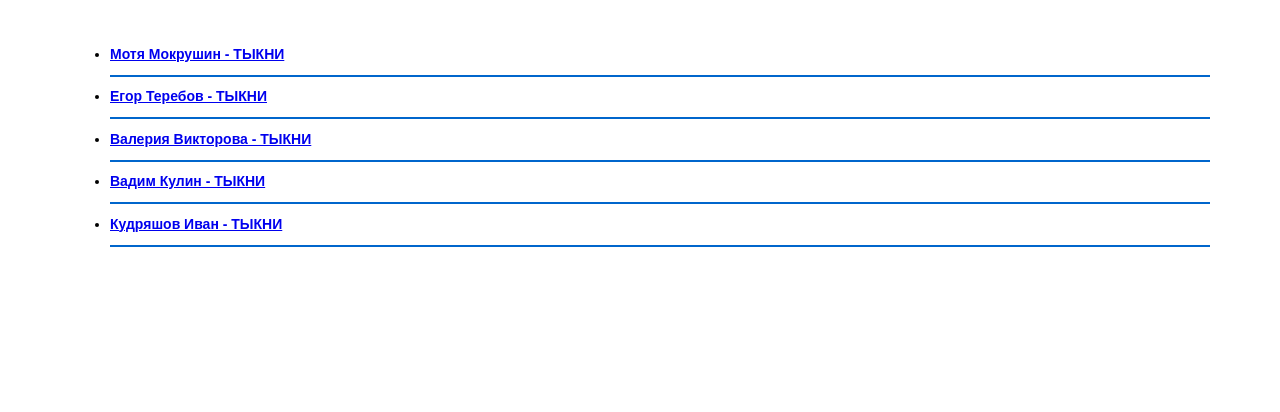
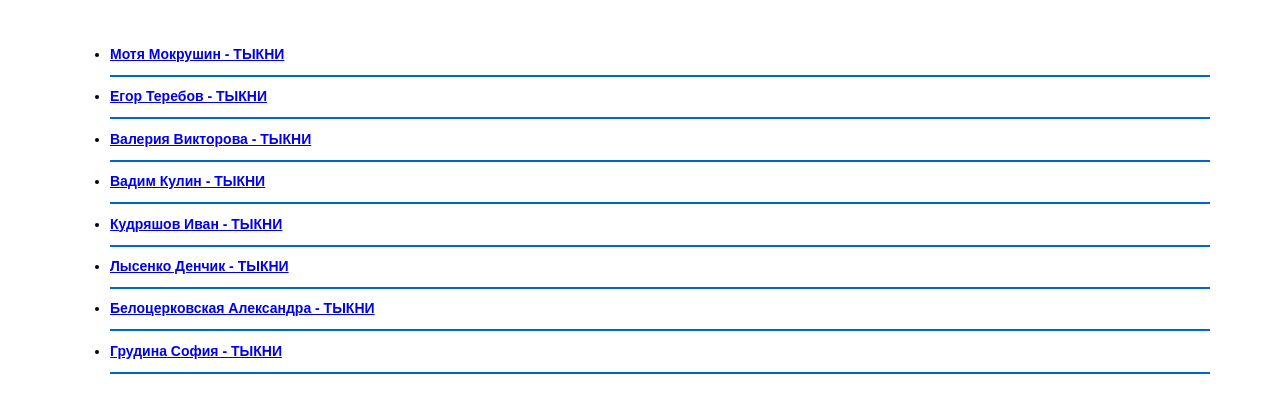
Before and after one commit to Egorik-IT/Individual, a plain HTML site: page index.html in a window 1280 px wide. Drawn offline with Linux system fonts and the light colour scheme.

Commit message:
Update index.html

```diff
--- a/index.html
+++ b/index.html
@@ -25,6 +25,15 @@
 	    <li>
 		    <h1><a href="https://www.figma.com/proto/HU8qdHwKITxqTB7NfRU6Tc/Untitled?node-id=0-1&p=f&t=usDNvFuzeKTKaLyv-0&scaling=min-zoom&content-scaling=fixed&page-id=0%3A1&starting-point-node-id=1%3A2&show-proto-sidebar=1" target="_blank">Кудряшов Иван - ТЫКНИ</a></h1>
 	    </li>
+	    <li>
+		    <h1><a href="https://www.figma.com/proto/j3FlONPPbQxwjmoCRHcgEE/%D0%9F%D1%80%D0%BE%D0%B5%D0%BA%D1%82?node-id=0-1&t=pQP8Rejzr343FAxC-1" target="_blank">Лысенко Денчик - ТЫКНИ</a></h1>
+	    </li>
+	    <li>
+		    <h1><a href="https://www.figma.com/proto/Keh6lbcczp7dZalZiySNi5/%D0%98%D0%BD%D1%82%D0%B5%D1%80%D0%B0%D0%BA%D1%82%D0%B8%D0%B2%D0%BD%D1%8B%D0%B9-%D0%B4%D0%B8%D0%B7%D0%B0%D0%B9%D0%BD-%D0%BC%D0%B0%D0%BA%D0%B5%D1%82-%D1%81%D0%B0%D0%B9%D1%82%D0%B0?node-id=0-1&t=Rxk1PtQYuLq4Wl0q-1" target="_blank">Белоцерковская Александра - ТЫКНИ</a></h1>
+	    </li>
+	    <li>
+		    <h1><a href="https://www.figma.com/proto/FCT8itLO3YKbcaPq8zSaws/Untitled?node-id=0-1&t=SvxvJhF7WC6niO3A-1" target="_blank">Грудина София - ТЫКНИ</a></h1>
+	    </li>
     </ul>
 </body>
 </html>
```
